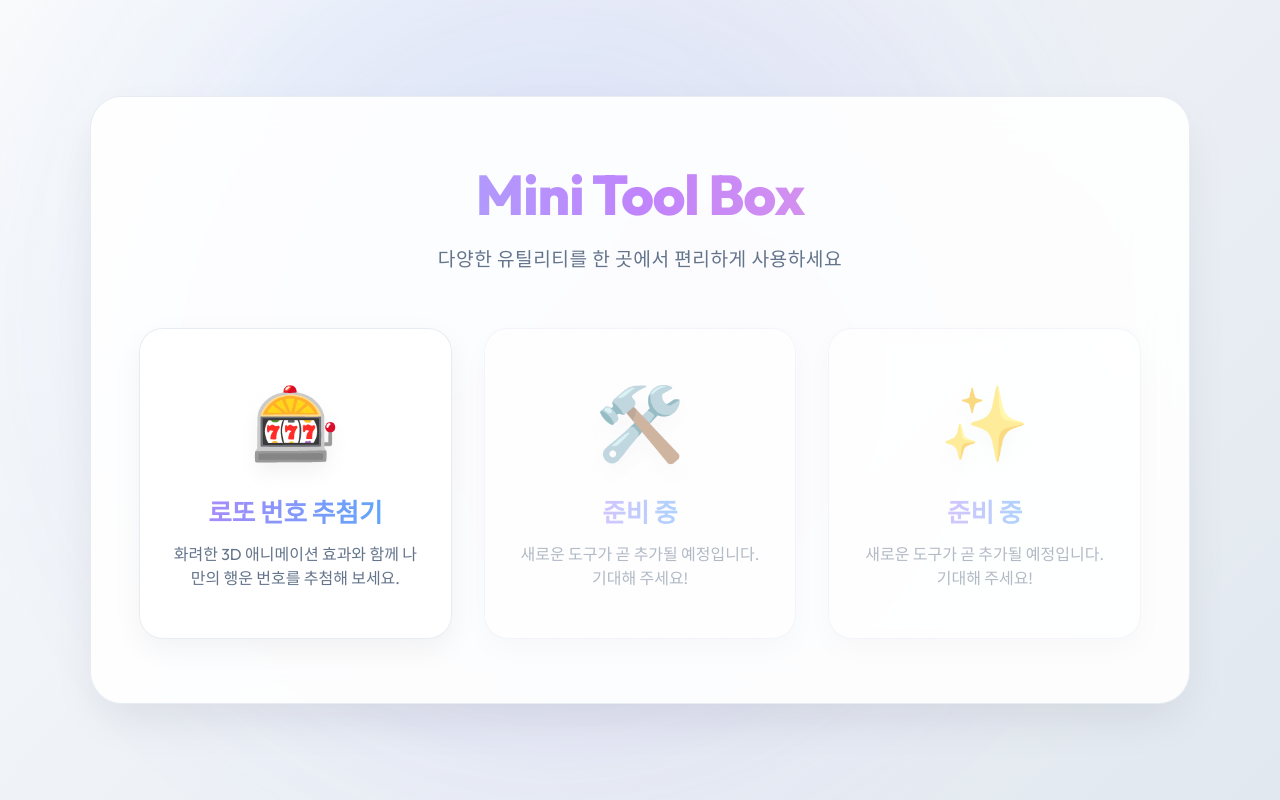
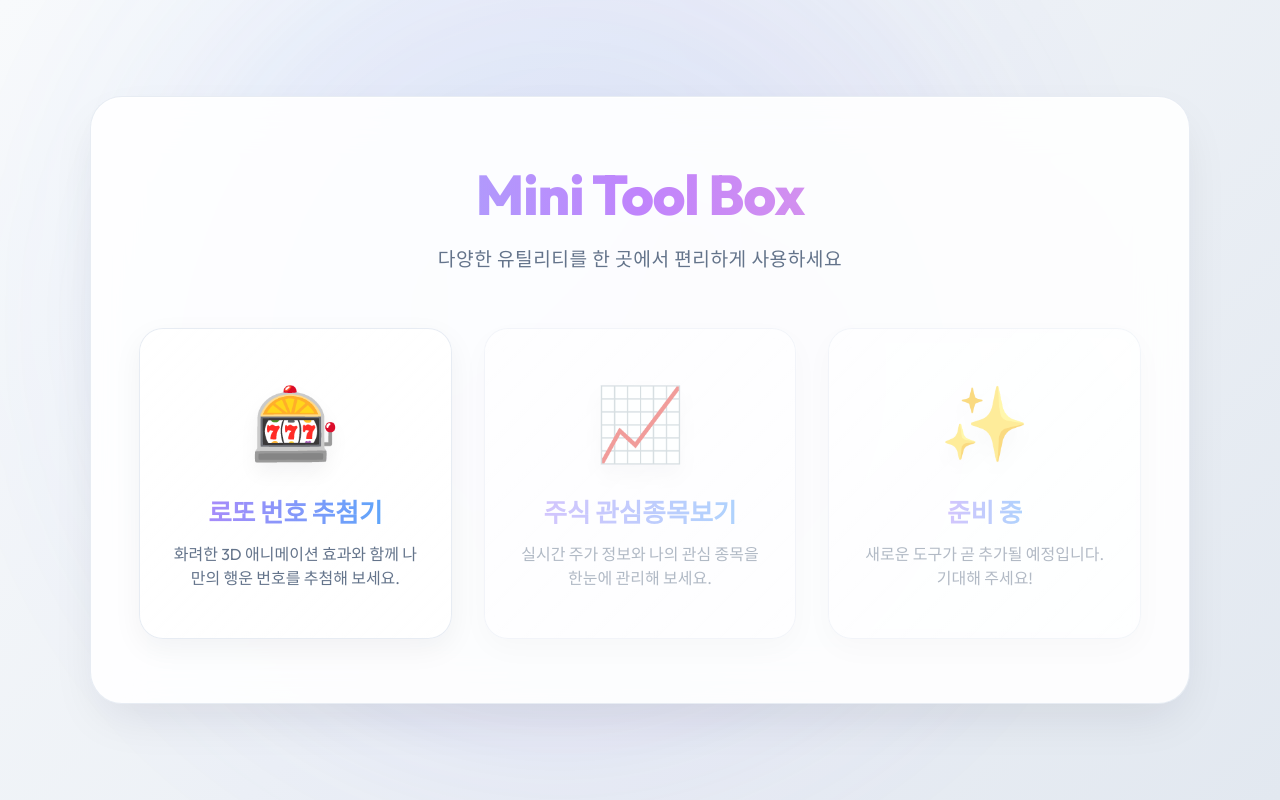
Before and after one commit to dychae506/product-builder-lecture, a plain HTML site: page index.html in a window 1280 px wide. Drawn offline with Linux system fonts and the light colour scheme.

Commit message:
feat: update second menu item to '주식 관심종목보기'

```diff
--- a/index.html
+++ b/index.html
@@ -101,9 +101,9 @@
             </a>
 
             <a href="#" class="menu-card" style="opacity: 0.5; cursor: not-allowed;" onclick="event.preventDefault();">
-                <div class="menu-icon">🛠️</div>
-                <h2 class="menu-title">준비 중</h2>
-                <p class="menu-desc">새로운 도구가 곧 추가될 예정입니다. 기대해 주세요!</p>
+                <div class="menu-icon">📈</div>
+                <h2 class="menu-title">주식 관심종목보기</h2>
+                <p class="menu-desc">실시간 주가 정보와 나의 관심 종목을 한눈에 관리해 보세요.</p>
             </a>
 
             <a href="#" class="menu-card" style="opacity: 0.5; cursor: not-allowed;" onclick="event.preventDefault();">
```
